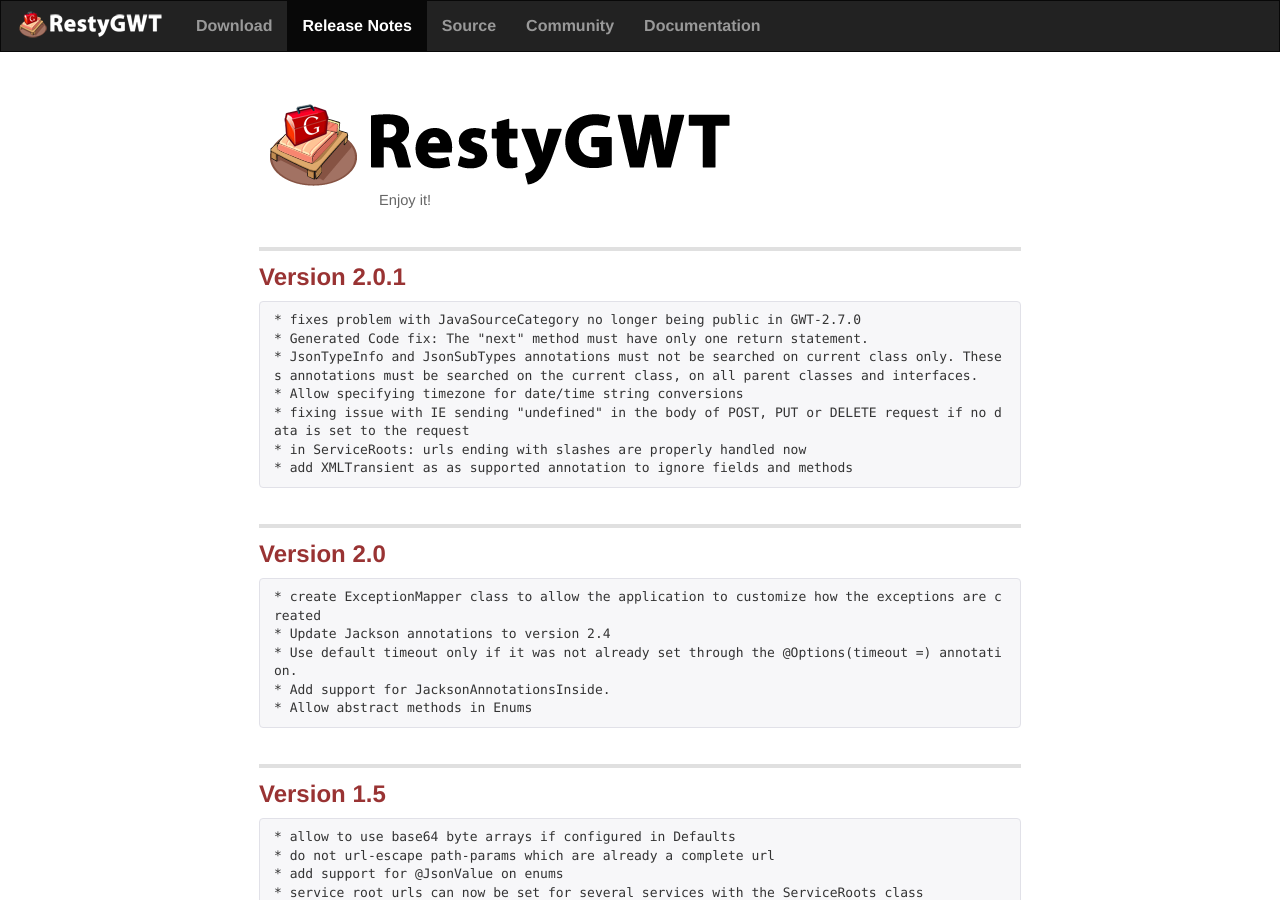
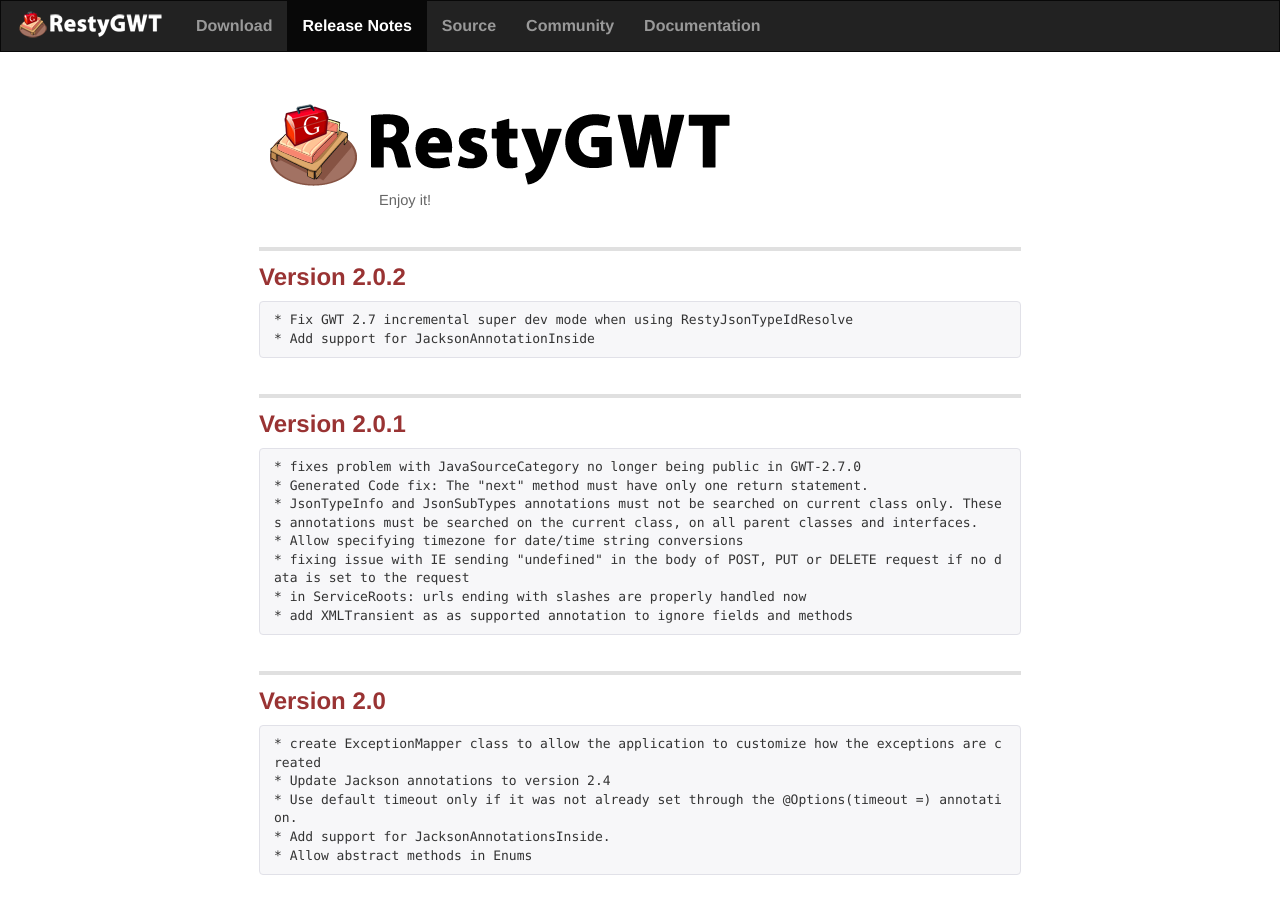
Before and after one commit to BadgerPc/resty-gwt.github.io, a Jekyll site: the page built from release_notes.markdown, in a window 1280 px wide and 900 px high. Built offline with Jekyll 4.4.1, drawn with Linux system fonts in a browser that asks for light colours; Markdown is read by kramdown in place of the engine named in the settings.

Commit message:
updated for next release

```diff
--- a/release_notes.markdown
+++ b/release_notes.markdown
@@ -3,6 +3,10 @@
 title: RestyGWT / Release Notes
 slogan: Enjoy it!
 ---
+## Version 2.0.2
+
+    * Fix GWT 2.7 incremental super dev mode when using RestyJsonTypeIdResolve
+	* Add support for JacksonAnnotationInside
 
 ## Version 2.0.1
 
```
